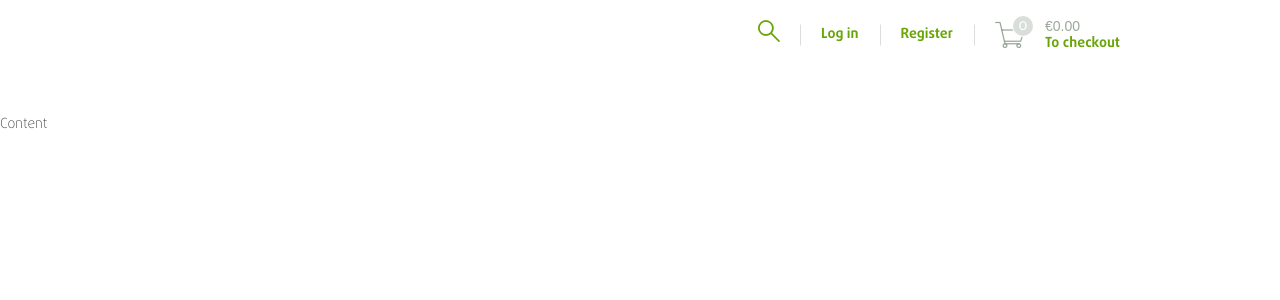
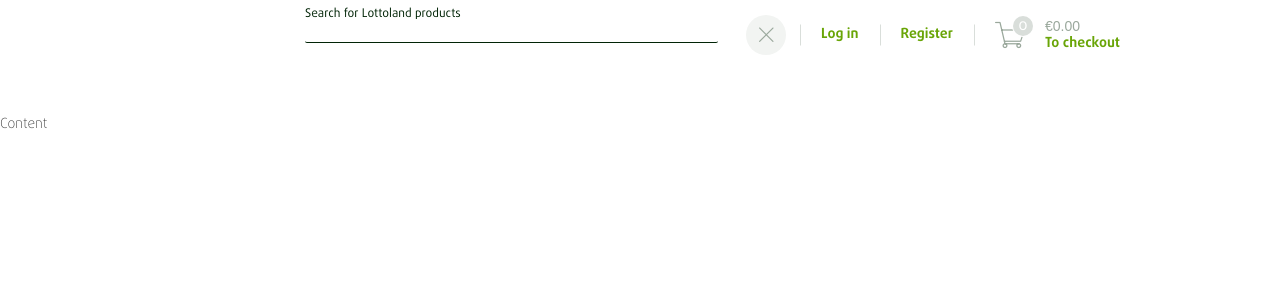
Before and after one commit to Artem-Pr/lottoland, a React (Create React App) app: page / in a window 1280 px wide. Both pictures are taken after a click on the element 768 px from the left and 34 px from the top of the page. Shown: the top 300 px of the page. Built offline with nearby package versions, Linux system fonts and the light colour scheme.

Commit message:
add header search field

```diff
--- a/src/app/components/Header/Header.module.scss
+++ b/src/app/components/Header/Header.module.scss
@@ -15,6 +15,17 @@
 .logo {
   width: 125px;
   height: 39px;
+}
+
+.form {
+  flex: 1;
+  margin-left: 20px !important;
+}
+
+.formInput {
+  border-bottom: 1px solid $PRIMARY !important;
+  padding-left: 0 !important;
+  height: 24px;
 }
 
 .navMenu > li {
@@ -58,6 +69,22 @@
     content: '\e004';
     font-size: 21px;
   }
+
+  &.close::before {
+    position: absolute;
+    content: '\50';
+    font-size: 14px;
+    text-align: center;
+    line-height: 40px;
+    color: $SECONDARY;
+    top: 0;
+    left: 0;
+    width: 40px;
+    height: 40px;
+    border-radius: 20px;
+    background: $SECONDARY_BACKGROUND;
+    transform: translate(-30%, -50%);
+  }
 }
 
 .headerMenuItem:hover .cart::before {
--- a/src/app/components/Header/Header.tsx
+++ b/src/app/components/Header/Header.tsx
@@ -1,6 +1,8 @@
-import React from 'react';
+import React, {useState} from 'react';
 import {
     Badge,
+    Form,
+    Input,
     Layout,
     Popover,
     Typography,
@@ -16,13 +18,45 @@ const {Text} = Typography;
 
 const {Header: HeaderLayout} = Layout;
 
-export const Header = () => (
+export const Header = () => {
+    const [showSearchField, setShowSearchField] = useState(false);
+
+    const handleSearchButtonClick = () => {
+        setShowSearchField(!showSearchField);
+    };
+
+    return (
         <HeaderLayout className={styles.headerLayout}>
             <div className="container position-fixed">
                 <div className={styles.headerWrapper}>
                     <Svg iconName="ll-logo-green" className={styles.logo} />
+                    {showSearchField && (
+                        <Form
+                            className={styles.form}
+                            layout="vertical"
+                        >
+                            <Form.Item
+                                label="Search for Lottoland products"
+                                name="SearchField"
+                            >
+                                <Input
+                                    className={styles.formInput}
+                                    bordered={false}
+                                />
+                            </Form.Item>
+                        </Form>
+                    )}
                     <ul className={cx(styles.navMenu, 'd-flex align-items-center')}>
-                    <li><Text className={cx(styles.fontIcon, styles.search, 'header-menu-item')} /></li>
+                        <li>
+                            <Text
+                                onClick={handleSearchButtonClick}
+                                className={cx(
+                                    styles.fontIcon,
+                                    showSearchField ? styles.close : styles.search,
+                                    'header-menu-item',
+                                )}
+                            />
+                        </li>
                         <li><Text className="header-menu-item">Log in</Text></li>
                         <li><Text className="header-menu-item">Register</Text></li>
                         <li>
@@ -52,3 +86,4 @@ export const Header = () => (
             </div>
         </HeaderLayout>
     );
+};
--- /dev/null
+++ b/src/styles/_form.scss
@@ -0,0 +1,21 @@
+@import "vars";
+
+.ant-row.ant-form-item {
+  margin-bottom: 0
+}
+
+.ant-col.ant-form-item-label {
+  padding: 0;
+  height: 16px;
+
+  label {
+    color: $PRIMARY;
+    font-weight: 400;
+    font-size: 12px;
+    line-height: 18px;
+  }
+}
+
+.ant-form-item-control-input {
+  min-height: 24px;
+}
--- a/src/styles/index.scss
+++ b/src/styles/index.scss
@@ -1,6 +1,7 @@
 @import 'src/assets/fonts/stylesheet';
 @import 'vars';
 @import 'badge';
+@import 'form';
 @import 'shortClasses';
 @import 'typography';
 @import 'layout';
```
Lines whose indentation alone changed are shown as unchanged.
